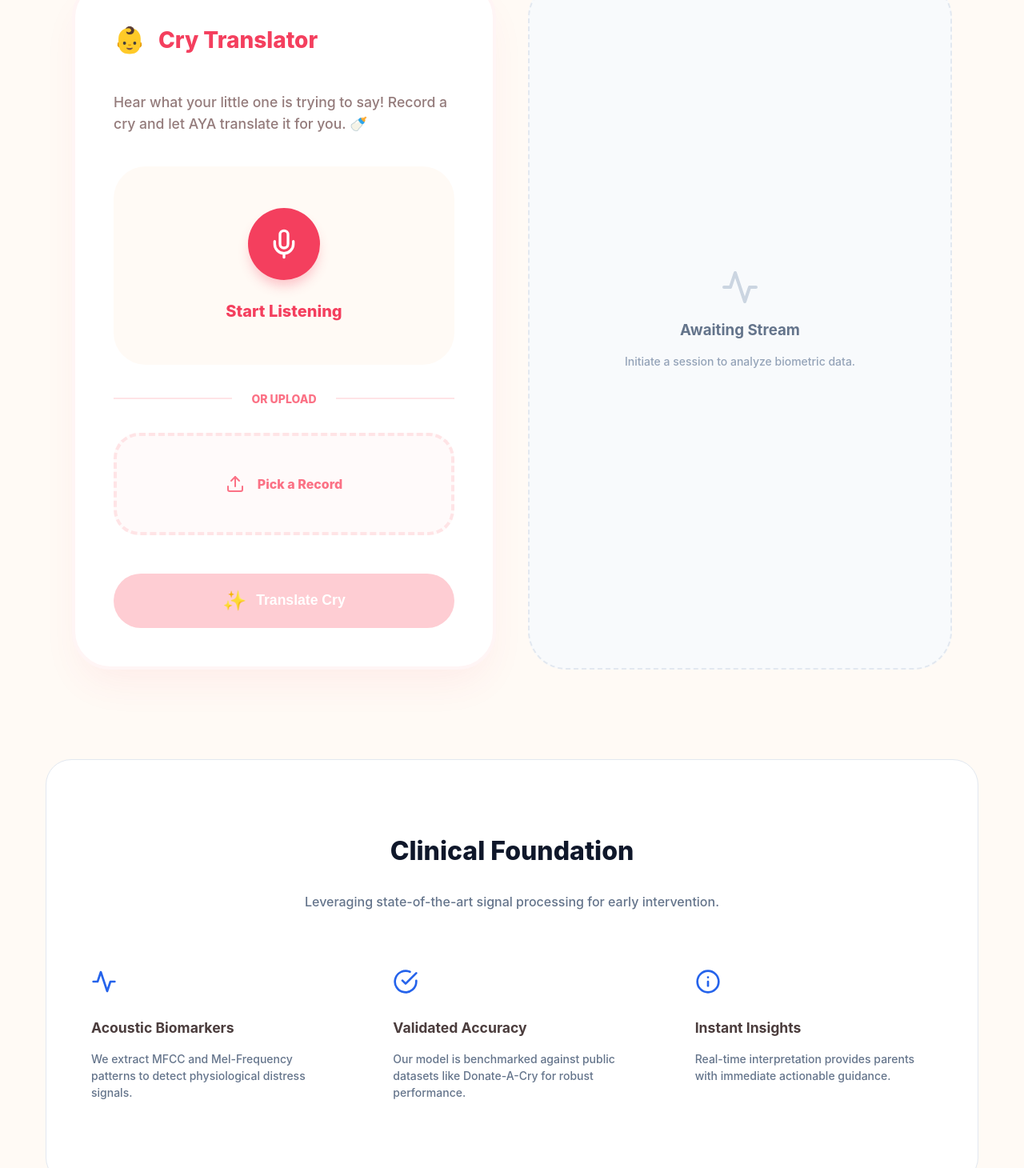
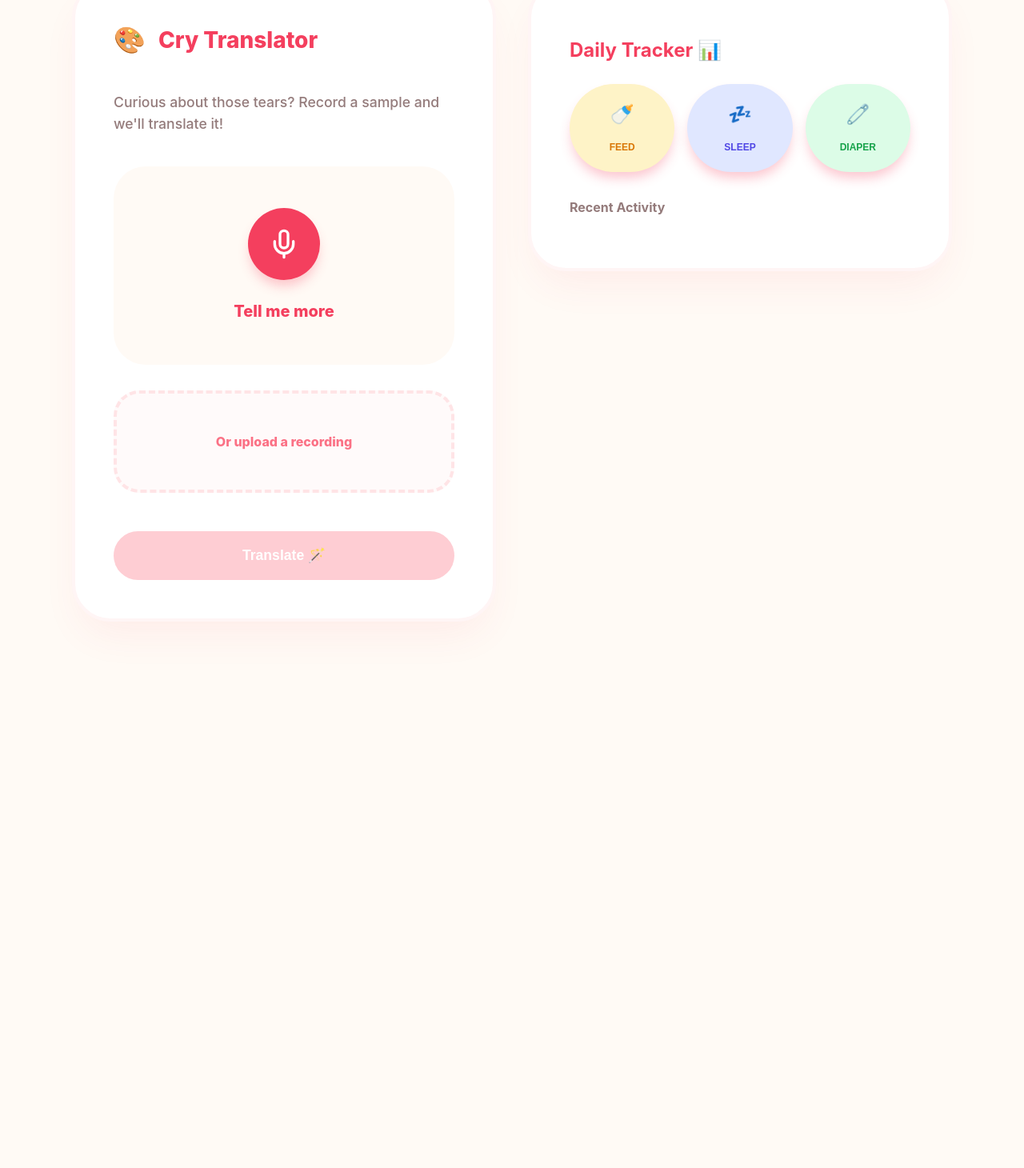
Before and after one commit to Techside-Pragyan/BabyCryInsight, a React (Vite) app in the folder frontend/: page / in a window 1280 px wide. Shown: the part 330-1790 px from the top of the page at 80% size. After the commit the page ends 1171 px from the top, so only its background shows below. Built offline with nearby package versions, Linux system fonts and the light colour scheme.

Commit message:
feat: implement cry translation interface and daily activity tracker in App.jsx

```diff
--- a/frontend/src/App.jsx
+++ b/frontend/src/App.jsx
@@ -9,10 +9,34 @@ function App() {
   const [result, setResult] = useState(null)
   const [error, setError] = useState(null)
   const [isRecording, setIsRecording] = useState(false)
+  const [history, setHistory] = useState(() => {
+    const saved = localStorage.getItem('cry_history')
+    return saved ? JSON.parse(saved) : []
+  })
+  const [activities, setActivities] = useState(() => {
+    const saved = localStorage.getItem('daily_activities')
+    return saved ? JSON.parse(saved) : { feeding: [], sleep: [], diaper: [] }
+  })
 
   const fileInputRef = useRef(null)
   const mediaRecorderRef = useRef(null)
   const audioChunksRef = useRef([])
+
+  useEffect(() => {
+    localStorage.setItem('cry_history', JSON.stringify(history))
+  }, [history])
+
+  useEffect(() => {
+    localStorage.setItem('daily_activities', JSON.stringify(activities))
+  }, [activities])
+
+  const logActivity = (type) => {
+    const newActivity = { id: Date.now(), time: new Date().toLocaleTimeString([], { hour: '2-digit', minute: '2-digit' }) }
+    setActivities(prev => ({
+      ...prev,
+      [type]: [newActivity, ...prev[type]].slice(0, 5) // Keep last 5
+    }))
+  }
 
   const handleFileChange = (e) => {
     const selectedFile = e.target.files[0]
@@ -76,7 +100,17 @@ function App() {
       const response = await axios.post('/api/predict', formData, {
         headers: { 'Content-Type': 'multipart/form-data' }
       })
-      setResult(response.data)
+      const newResult = response.data
+      setResult(newResult)
+
+      // Add to history
+      setHistory(prev => [{
+        id: Date.now(),
+        prediction: newResult.prediction,
+        time: new Date().toLocaleTimeString([], { hour: '2-digit', minute: '2-digit' }),
+        confidence: newResult.confidence
+      }, ...prev].slice(0, 10))
+
     } catch (err) {
       console.error(err)
       setError(err.response?.data?.detail || "Failed to process audio. Please try again.")
@@ -89,18 +123,18 @@ function App() {
     <div className="app-container">
       <header>
         <motion.h1
-          initial={{ opacity: 0, y: -20 }}
-          animate={{ opacity: 1, y: 0 }}
+          initial={{ opacity: 0, scale: 0.8 }}
+          animate={{ opacity: 1, scale: 1 }}
           transition={{ duration: 0.6 }}
         >
-          BabyCryInsight
+          AYA
         </motion.h1>
         <motion.p
           initial={{ opacity: 0 }}
           animate={{ opacity: 1 }}
           transition={{ delay: 0.3, duration: 0.6 }}
         >
-          AI-powered infant cry analysis to help you understand your baby's needs.
+          Cry Translator & Baby Tracker 🍼✨
         </motion.p>
       </header>
 
@@ -112,11 +146,11 @@ function App() {
           transition={{ delay: 0.5 }}
         >
           <div style={{ display: 'flex', alignItems: 'center', gap: '1rem', marginBottom: '1.5rem' }}>
-            <span style={{ fontSize: '2rem' }}>👶</span>
+            <span style={{ fontSize: '2rem' }}>🎨</span>
             <h2 style={{ margin: 0, fontSize: '1.75rem', fontWeight: 800, color: '#f43f5e' }}>Cry Translator</h2>
           </div>
           <p style={{ color: '#947b7b', marginBottom: '2.5rem', fontSize: '1.1rem', fontWeight: 500 }}>
-            Hear what your little one is trying to say! Record a cry and let AYA translate it for you. 🍼
+            Curious about those tears? Record a sample and we'll translate it!
           </p>
 
           <div style={{ display: 'flex', flexDirection: 'column', gap: '2rem' }}>
@@ -131,20 +165,13 @@ function App() {
                 background: isRecording ? '#fff1f2' : '#fffaf5',
                 borderRadius: '2.5rem',
                 border: isRecording ? '4px solid #fecdd3' : '4px solid transparent',
-                transition: 'all 0.4s cubic-bezier(0.175, 0.885, 0.32, 1.275)'
               }}
             >
               <motion.button
                 className="btn"
-                style={{
-                  width: '90px',
-                  height: '90px',
-                  borderRadius: '50%',
-                  background: isRecording ? '#e11d48' : '#f43f5e',
-                  padding: 0
-                }}
-                whileHover={{ scale: 1.1 }}
-                whileTap={{ scale: 0.9 }}
+                style={{ width: '90px', height: '90px', borderRadius: '50%', background: isRecording ? '#e11d48' : '#f43f5e', padding: 0 }}
+                animate={isRecording ? { scale: [1, 1.1, 1] } : {}}
+                transition={{ repeat: Infinity, duration: 0.8 }}
                 onClick={isRecording ? stopRecording : startRecording}
               >
                 {isRecording ? <Square fill="#fff" size={32} /> : <Mic size={40} />}
@@ -152,182 +179,95 @@ function App() {
 
               <div style={{ textAlign: 'center' }}>
                 <p style={{ fontWeight: 800, fontSize: '1.25rem', color: isRecording ? '#e11d48' : '#f43f5e', margin: 0 }}>
-                  {isRecording ? "Listening..." : "Start Listening"}
+                  {isRecording ? "Listening..." : "Tell me more"}
                 </p>
-                {isRecording && (
-                   <motion.div
-                    animate={{ scale: [1, 1.1, 1] }}
-                    transition={{ repeat: Infinity, duration: 1 }}
-                    style={{ color: '#fb7185', fontSize: '1.5rem', marginTop: '0.5rem' }}
-                   >
-                     🎶✨
-                   </motion.div>
-                )}
               </div>
             </div>
 
-            <div style={{ display: 'flex', alignItems: 'center', gap: '1.5rem', color: '#fecdd3' }}>
-               <div style={{ flex: 1, height: '2px', background: '#ffe4e6' }}></div>
-               <span style={{ fontSize: '0.875rem', fontWeight: 800, color: '#fb7185' }}>OR UPLOAD</span>
-               <div style={{ flex: 1, height: '2px', background: '#ffe4e6' }}></div>
-            </div>
-
             {/* Upload Area */}
-            <div
-              className="upload-area"
-              onClick={() => fileInputRef.current.click()}
-            >
-              <input
-                type="file"
-                ref={fileInputRef}
-                onChange={handleFileChange}
-                style={{ display: 'none' }}
-                accept=".wav,.mp3,.m4a"
-              />
+            <div className="upload-area" onClick={() => fileInputRef.current.click()}>
+              <input type="file" ref={fileInputRef} onChange={handleFileChange} style={{ display: 'none' }} accept=".wav,.mp3,.m4a" />
               {file && !isRecording ? (
                 <div style={{ display: 'flex', alignItems: 'center', justifyContent: 'center', gap: '0.75rem' }}>
                   <CheckCircle size={24} color="#f43f5e" />
                   <p style={{ fontWeight: 800, color: '#f43f5e', margin: 0 }}>{file.name}</p>
                 </div>
               ) : (
-                <div style={{ display: 'flex', alignItems: 'center', justifyContent: 'center', gap: '1rem' }}>
-                   <Upload size={24} />
-                   <span style={{ fontWeight: 800 }}>Pick a Record</span>
-                </div>
+                <span style={{ fontWeight: 800 }}>Or upload a recording</span>
               )}
             </div>
           </div>
 
-          <button
-            className="btn"
-            style={{ marginTop: '3rem', width: '100%' }}
-            disabled={!file || loading || isRecording}
-            onClick={handleUpload}
-          >
-            {loading ? <Loader2 className="loading-spinner" /> : <span style={{ fontSize: '1.5rem' }}>✨</span>}
-            {loading ? 'Translating...' : 'Translate Cry'}
+          <button className="btn" style={{ marginTop: '3rem', width: '100%' }} disabled={!file || loading || isRecording} onClick={handleUpload}>
+            {loading ? <Loader2 className="loading-spinner" /> : 'Translate 🪄'}
           </button>
-
-
-
-          {error && (
-            <motion.div
-              initial={{ opacity: 0 }}
-              animate={{ opacity: 1 }}
-              style={{ marginTop: '1rem', color: '#f87171', display: 'flex', alignItems: 'center', gap: '0.5rem' }}
-            >
-              <AlertCircle size={16} />
-              <span style={{ fontSize: '0.875rem' }}>{error}</span>
-            </motion.div>
-          )}
         </motion.div>
 
+        <div style={{ display: 'flex', flexDirection: 'column', gap: '2rem' }}>
           <AnimatePresence>
             {result && (
-            <motion.div
-              className="card result-card"
-              initial={{ opacity: 0, scale: 0.9 }}
-              animate={{ opacity: 1, scale: 1 }}
-              exit={{ opacity: 0, scale: 0.9 }}
-              style={{ borderTop: '4px solid #2563eb' }}
-            >
+              <motion.div className="card result-card" initial={{ opacity: 0, scale: 0.9 }} animate={{ opacity: 1, scale: 1 }} exit={{ opacity: 0, scale: 0.9 }}>
                 <div className="result-header">
-                <div>
-                  <h2 style={{ margin: 0, fontSize: '1.25rem' }}>Diagnostic Report</h2>
-                  <p style={{ color: '#64748b', margin: '0.25rem 0 1.5rem', fontSize: '0.875rem' }}>Reference ID: {Math.random().toString(36).substr(2, 9).toUpperCase()}</p>
-                </div>
+                  <h2 style={{ margin: 0, color: '#f43f5e' }}>Baby says...</h2>
                   <div className="reason-tag">{result.prediction}</div>
                 </div>
-
-              <div style={{ background: '#f8fafc', padding: '1.25rem', borderRadius: '1rem', border: '1px solid #e2e8f0' }}>
-                <div style={{ display: 'flex', justifyContent: 'space-between', marginBottom: '0.75rem' }}>
-                  <span style={{ fontWeight: 700, fontSize: '0.875rem', color: '#475569' }}>NEURAL CONFIDENCE</span>
-                  <span style={{ fontWeight: 800, color: '#2563eb' }}>{result.confidence}%</span>
+                <div className="suggestion-box">
+                  <p style={{ margin: 0, color: '#4b3d3d', fontSize: '1.1rem', fontWeight: 500 }}>{result.suggestion}</p>
                 </div>
-                <div className="confidence-bar">
-                  <motion.div
-                    className="confidence-fill"
-                    initial={{ width: 0 }}
-                    animate={{ width: `${result.confidence}%` }}
-                  />
-                </div>
-              </div>
-
-              <div className="suggestion-box">
-                <div style={{ display: 'flex', alignItems: 'center', gap: '0.75rem', marginBottom: '0.75rem' }}>
-                  <CheckCircle size={20} color="#2563eb" />
-                  <h3 style={{ margin: 0, fontSize: '1rem', fontWeight: 700 }}>Recommended Care</h3>
-                </div>
-                <p style={{ margin: 0, color: '#334155', lineHeight: 1.6, fontSize: '0.925rem' }}>
-                  {result.suggestion}
-                </p>
-              </div>
-
-              <div style={{ display: 'grid', gridTemplateColumns: '1fr 1fr', gap: '1rem' }}>
-                 <div style={{ background: '#f1f5f9', padding: '1rem', borderRadius: '0.75rem', textAlign: 'center' }}>
-                    <div style={{ fontSize: '0.65rem', color: '#64748b', fontWeight: 800, textTransform: 'uppercase' }}>Sample Length</div>
-                    <div style={{ fontWeight: 700, color: '#0f172a' }}>{result.details.duration_sec.toFixed(2)}s</div>
-                 </div>
-                 <div style={{ background: '#f1f5f9', padding: '1rem', borderRadius: '0.75rem', textAlign: 'center' }}>
-                    <div style={{ fontSize: '0.65rem', color: '#64748b', fontWeight: 800, textTransform: 'uppercase' }}>Analysis Mode</div>
-                    <div style={{ fontWeight: 700, color: '#0f172a' }}>CNN-v4</div>
-                 </div>
-              </div>
-
-              <p style={{ fontSize: '0.7rem', color: '#94a3b8', textAlign: 'center', marginTop: '1rem' }}>
-                Disclaimer: This AI tool is for informational purposes and does not replace medical advice.
-              </p>
               </motion.div>
             )}
           </AnimatePresence>
 
-        {!result && !loading && (
-          <motion.div
-            className="card"
-            style={{ justifyContent: 'center', alignItems: 'center', textAlign: 'center', background: '#f8fafc', border: '2px dashed #e2e8f0', boxShadow: 'none' }}
-            initial={{ opacity: 0 }}
-            animate={{ opacity: 1 }}
-          >
-            <Activity size={48} color="#cbd5e1" style={{ marginBottom: '1rem' }} />
-            <h3 style={{ color: '#64748b', margin: 0 }}>Awaiting Stream</h3>
-            <p style={{ color: '#94a3b8', fontSize: '0.875rem' }}>Initiate a session to analyze biometric data.</p>
+          {/* Activity Tracker */}
+          <motion.div className="card" initial={{ opacity: 0, x: 50 }} animate={{ opacity: 1, x: 0 }} transition={{ delay: 0.7 }}>
+            <h2 style={{ marginBottom: '1.5rem', color: '#f43f5e' }}>Daily Tracker 📊</h2>
+            <div style={{ display: 'grid', gridTemplateColumns: 'repeat(3, 1fr)', gap: '1rem' }}>
+              <button className="btn" style={{ background: '#fef3c7', color: '#d97706', flexDirection: 'column', padding: '1.5rem 0' }} onClick={() => logActivity('feeding')}>
+                <span style={{ fontSize: '1.5rem' }}>🍼</span>
+                <span style={{ fontSize: '0.75rem', marginTop: '0.5rem' }}>FEED</span>
+              </button>
+              <button className="btn" style={{ background: '#e0e7ff', color: '#4f46e5', flexDirection: 'column', padding: '1.5rem 0' }} onClick={() => logActivity('sleep')}>
+                <span style={{ fontSize: '1.5rem' }}>💤</span>
+                <span style={{ fontSize: '0.75rem', marginTop: '0.5rem' }}>SLEEP</span>
+              </button>
+              <button className="btn" style={{ background: '#dcfce7', color: '#16a34a', flexDirection: 'column', padding: '1.5rem 0' }} onClick={() => logActivity('diaper')}>
+                <span style={{ fontSize: '1.5rem' }}>🧷</span>
+                <span style={{ fontSize: '0.75rem', marginTop: '0.5rem' }}>DIAPER</span>
+              </button>
+            </div>
+
+            <div style={{ marginTop: '2rem' }}>
+               <h4 style={{ margin: '0 0 1rem', color: '#947b7b' }}>Recent Activity</h4>
+               {['feeding', 'sleep', 'diaper'].map(type => (
+                 activities[type].length > 0 && (
+                   <div key={type} style={{ fontSize: '0.875rem', marginBottom: '0.5rem', display: 'flex', justifyContent: 'space-between' }}>
+                      <span style={{ fontWeight: 700 }}>{type.toUpperCase()}</span>
+                      <span>Last at {activities[type][0].time}</span>
+                   </div>
+                 )
+               ))}
+            </div>
+          </motion.div>
+
+          {/* Translation History */}
+          {history.length > 0 && (
+            <motion.div className="card" initial={{ opacity: 0, y: 50 }} animate={{ opacity: 1, y: 0 }}>
+              <h2 style={{ marginBottom: '1.5rem', color: '#f43f5e' }}>Cry History 📜</h2>
+              <div style={{ display: 'flex', flexDirection: 'column', gap: '1rem' }}>
+                {history.map(item => (
+                  <div key={item.id} style={{ display: 'flex', justifyContent: 'space-between', padding: '1rem', background: '#fffaf5', borderRadius: '1rem' }}>
+                    <div>
+                      <span style={{ fontWeight: 800, color: '#fb7185' }}>{item.prediction}</span>
+                      <div style={{ fontSize: '0.75rem', color: '#947b7b' }}>Confident: {item.confidence}%</div>
+                    </div>
+                    <span style={{ fontSize: '0.875rem', fontWeight: 600 }}>{item.time}</span>
+                  </div>
+                ))}
+              </div>
             </motion.div>
           )}
         </div>
-
-      <section style={{ width: '100%', maxWidth: '1100px', marginTop: '4rem', padding: '4rem 2rem', background: '#ffffff', borderRadius: '2rem', border: '1px solid #e2e8f0' }}>
-         <div style={{ textAlign: 'center', marginBottom: '3rem' }}>
-            <h2 style={{ fontSize: '2rem', color: '#0f172a', fontWeight: 800 }}>Clinical Foundation</h2>
-            <p style={{ color: '#64748b' }}>Leveraging state-of-the-art signal processing for early intervention.</p>
       </div>
-
-         <div style={{ display: 'grid', gridTemplateColumns: 'repeat(auto-fit, minmax(250px, 1fr))', gap: '2rem' }}>
-            <div style={{ padding: '1.5rem' }}>
-               <div style={{ color: '#2563eb', marginBottom: '1rem' }}><Activity size={32} /></div>
-               <h4 style={{ fontSize: '1.1rem', marginBottom: '0.5rem' }}>Acoustic Biomarkers</h4>
-               <p style={{ color: '#64748b', fontSize: '0.875rem' }}>We extract MFCC and Mel-Frequency patterns to detect physiological distress signals.</p>
-            </div>
-            <div style={{ padding: '1.5rem' }}>
-               <div style={{ color: '#2563eb', marginBottom: '1rem' }}><CheckCircle size={32} /></div>
-               <h4 style={{ fontSize: '1.1rem', marginBottom: '0.5rem' }}>Validated Accuracy</h4>
-               <p style={{ color: '#64748b', fontSize: '0.875rem' }}>Our model is benchmarked against public datasets like Donate-A-Cry for robust performance.</p>
-            </div>
-            <div style={{ padding: '1.5rem' }}>
-               <div style={{ color: '#2563eb', marginBottom: '1rem' }}><Info size={32} /></div>
-               <h4 style={{ fontSize: '1.1rem', marginBottom: '0.5rem' }}>Instant Insights</h4>
-               <p style={{ color: '#64748b', fontSize: '0.875rem' }}>Real-time interpretation provides parents with immediate actionable guidance.</p>
-            </div>
-         </div>
-      </section>
-
-      <footer style={{ marginTop: '5rem', padding: '2rem', textAlign: 'center', color: '#94a3b8', borderTop: '1px solid #e2e8f0', width: '100%' }}>
-         <p style={{ fontSize: '0.875rem' }}>© 2026 BabyCryInsight Technologies. Inspired by Ubenwa Health Research.</p>
-         <div style={{ display: 'flex', justifyContent: 'center', gap: '2rem', marginTop: '1rem', fontSize: '0.75rem', fontWeight: 600 }}>
-            <span>RESEARCH PAPERS</span>
-            <span>PRIVACY POLICY</span>
-            <span>TERMS OF USE</span>
-         </div>
-      </footer>
     </div>
   )
 }
```
Lines whose indentation alone changed are shown as unchanged.
